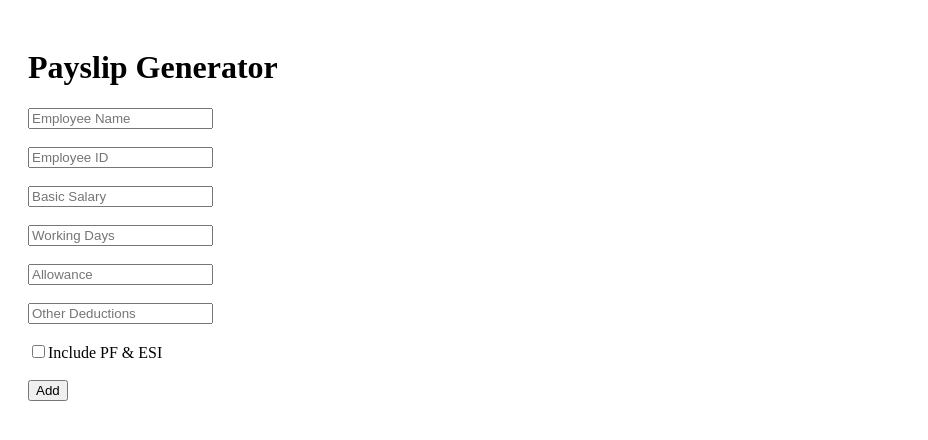
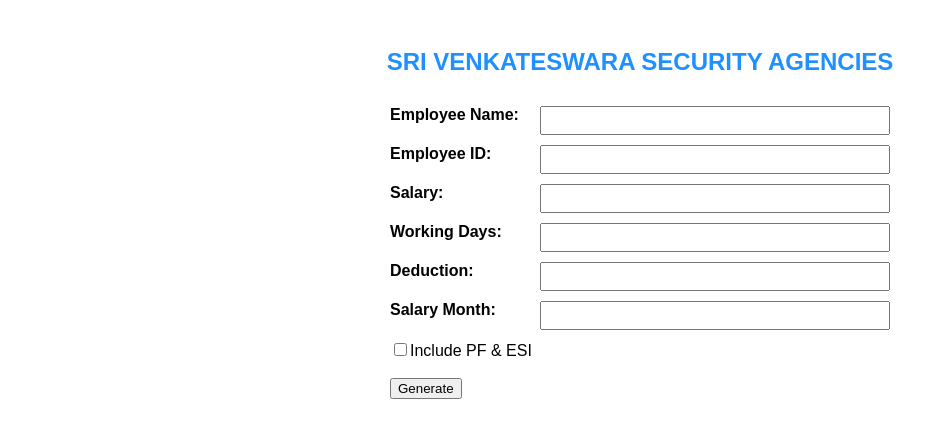
Before and after one commit to tejainturi14-creation/Payslip_app, a React (Create React App) app in the folder frontend/: page / in a window 1280 px wide. Shown: the top 440 px of the page, without its empty margins (0-928 px from the left). Built offline with nearby package versions, Linux system fonts and the light colour scheme.

Commit message:
Update App.js

```diff
--- a/frontend/src/App.js
+++ b/frontend/src/App.js
@@ -1,112 +1,195 @@
-import React, { useState } from "react";
+import React, { useState, useRef } from "react";
+import jsPDF from "jspdf";
+import html2canvas from "html2canvas";
 
 function App() {
-  const [name, setName] = useState("");
-  const [empId, setEmpId] = useState("");
-  const [basic, setBasic] = useState("");
-  const [days, setDays] = useState("");
-  const [allowance, setAllowance] = useState("");
-  const [deduction, setDeduction] = useState("");
-  const [includePF, setIncludePF] = useState(false);
+  const [form, setForm] = useState({
+    name: "",
+    empId: "",
+    salary: "",
+    days: "",
+    deduction: "",
+    salaryMonth: "",
+    includePF: false,
+  });
+
   const [result, setResult] = useState(null);
+  const payslipRef = useRef();
 
-  const handleAdd = (e) => {
-    e.preventDefault(); // 🔴 prevents page refresh
-
-    const basicNum = Number(basic);
-    const allowanceNum = Number(allowance);
-    const deductionNum = Number(deduction);
-
-    let pf = 0;
-    let esi = 0;
-
-    if (includePF) {
-      pf = basicNum * 0.12;
-      esi = basicNum * 0.0175;
-    }
-
-    const gross = basicNum + allowanceNum;
-    const totalDeduction = deductionNum + pf + esi;
-    const net = gross - totalDeduction;
-
-    setResult({
-      gross,
-      pf,
-      esi,
-      totalDeduction,
-      net,
+  const handleChange = (e) => {
+    const { name, value, type, checked } = e.target;
+    setForm({
+      ...form,
+      [name]: type === "checkbox" ? checked : value,
     });
   };
 
+  const handleGenerate = (e) => {
+    e.preventDefault();
+
+    const salary = Number(form.salary);
+    const deduction = Number(form.deduction);
+
+    const basic = salary * 0.4;
+    const hra = salary * 0.6;
+
+    let pfEmp = 0;
+    let esiEmp = 0;
+    let pfEmployer = 0;
+    let esiEmployer = 0;
+
+    if (form.includePF) {
+      pfEmp = basic * 0.12;
+      esiEmp = salary * 0.0075;
+      pfEmployer = basic * 0.12;
+      esiEmployer = salary * 0.0325;
+    }
+
+    const totalDeduction = deduction + pfEmp + esiEmp;
+    const net = salary - totalDeduction;
+
+    const round = (num) => Math.round(num * 100) / 100;
+
+    setResult({
+      basic: round(basic),
+      hra: round(hra),
+      pfEmp: round(pfEmp),
+      esiEmp: round(esiEmp),
+      pfEmployer: round(pfEmployer),
+      esiEmployer: round(esiEmployer),
+      totalDeduction: round(totalDeduction),
+      net: round(net),
+    });
+  };
+
+  const downloadPDF = async () => {
+    const canvas = await html2canvas(payslipRef.current, { scale: 2 });
+    const imgData = canvas.toDataURL("image/png");
+
+    const pdf = new jsPDF("p", "mm", "a4");
+    const imgProps = pdf.getImageProperties(imgData);
+    const pdfWidth = pdf.internal.pageSize.getWidth();
+    const pdfHeight = (imgProps.height * pdfWidth) / imgProps.width;
+
+    pdf.addImage(imgData, "PNG", 0, 0, pdfWidth, pdfHeight);
+    pdf.save("payslip.pdf");
+  };
+
   return (
-    <div style={{ padding: "20px" }}>
-      <h1>Payslip Generator</h1>
+    <div style={{ padding: "20px", fontFamily: "Arial" }}>
 
-      <form onSubmit={handleAdd}>
-        <input
-          placeholder="Employee Name"
-          value={name}
-          onChange={(e) => setName(e.target.value)}
-        /><br /><br />
+      {/* COMPANY HEADER ON FORM PAGE */}
+      <div style={{ textAlign: "center", marginBottom: "30px" }}>
+        <h2 style={{ color: "#1E90FF", fontWeight: "bold" }}>
+          SRI VENKATESWARA SECURITY AGENCIES
+        </h2>
+      </div>
 
-        <input
-          placeholder="Employee ID"
-          value={empId}
-          onChange={(e) => setEmpId(e.target.value)}
-        /><br /><br />
-
-        <input
-          placeholder="Basic Salary"
-          type="number"
-          value={basic}
-          onChange={(e) => setBasic(e.target.value)}
-        /><br /><br />
-
-        <input
-          placeholder="Working Days"
-          type="number"
-          value={days}
-          onChange={(e) => setDays(e.target.value)}
-        /><br /><br />
-
-        <input
-          placeholder="Allowance"
-          type="number"
-          value={allowance}
-          onChange={(e) => setAllowance(e.target.value)}
-        /><br /><br />
-
-        <input
-          placeholder="Other Deductions"
-          type="number"
-          value={deduction}
-          onChange={(e) => setDeduction(e.target.value)}
-        /><br /><br />
+      {/* FORM */}
+      <form onSubmit={handleGenerate} style={{ maxWidth: "500px", margin: "auto" }}>
+        {[
+          ["name", "Employee Name", "text"],
+          ["empId", "Employee ID", "text"],
+          ["salary", "Salary", "number"],
+          ["days", "Working Days", "number"],
+          ["deduction", "Deduction", "number"],
+          ["salaryMonth", "Salary Month", "text"],
+        ].map(([key, label, type]) => (
+          <div key={key} style={{ display: "flex", marginBottom: "10px" }}>
+            <label style={{ width: "150px", fontWeight: "bold" }}>{label}:</label>
+            <input
+              name={key}
+              type={type}
+              value={form[key]}
+              onChange={handleChange}
+              style={{ flex: 1, padding: "5px" }}
+            />
+          </div>
+        ))}
 
         <label>
           <input
             type="checkbox"
-            checked={includePF}
-            onChange={(e) => setIncludePF(e.target.checked)}
+            name="includePF"
+            checked={form.includePF}
+            onChange={handleChange}
           />
           Include PF & ESI
         </label>
 
         <br /><br />
 
-        <button type="submit">Add</button>
+        <button type="submit">Generate</button>
       </form>
 
+      {/* PAYSLIP */}
       {result && (
-        <div style={{ marginTop: "20px" }}>
-          <h2>Payslip</h2>
-          <p><strong>Name:</strong> {name}</p>
-          <p><strong>Employee ID:</strong> {empId}</p>
-          <p><strong>Gross Salary:</strong> {result.gross}</p>
-          <p><strong>PF:</strong> {result.pf}</p>
-          <p><strong>ESI:</strong> {result.esi}</p>
-          <p><strong>Total Deduction:</strong> {result.totalDeduction}</p>
-          <h3><strong>Net Salary: {result.net}</strong></h3>
+        <div style={{ marginTop: "30px", textAlign: "center" }}>
+          <div
+            ref={payslipRef}
+            style={{
+              padding: "20px",
+              border: "2px solid black",
+              maxWidth: "100%",
+              overflowX: "auto", // scroll if needed
+            }}
+          >
+            {/* COMPANY HEADER */}
+            <h2 style={{ color: "#1E90FF", fontWeight: "bold", marginBottom: "20px" }}>
+              SRI VENKATESWARA SECURITY AGENCIES
+            </h2>
+
+            {/* SALARY MONTH */}
+            <p style={{ fontWeight: "bold", marginBottom: "10px" }}>
+              Salary Month: {form.salaryMonth || "__________"}
+            </p>
+
+            {/* TABLE */}
+            <table
+              border="1"
+              width="100%"
+              cellPadding="5"
+              style={{ borderCollapse: "collapse", tableLayout: "fixed", fontSize: "14px" }}
+            >
+              <thead>
+                <tr>
+                  <th style={{ fontWeight: "bold" }}>EMP NAME</th>
+                  <th style={{ fontWeight: "bold" }}>ID</th>
+                  <th style={{ fontWeight: "bold" }}>SALARY</th>
+                  <th style={{ fontWeight: "bold" }}>DAYS</th>
+                  <th style={{ fontWeight: "bold" }}>BASIC</th>
+                  <th style={{ fontWeight: "bold" }}>HRA</th>
+                  <th style={{ fontWeight: "bold" }}>PF EMP</th>
+                  <th style={{ fontWeight: "bold" }}>ESI EMP</th>
+                  <th style={{ fontWeight: "bold" }}>PF EMPLOYER</th>
+                  <th style={{ fontWeight: "bold" }}>ESI EMPLOYER</th>
+                  <th style={{ fontWeight: "bold" }}>DEDUCTION</th>
+                  <th style={{ fontWeight: "bold" }}>NET</th>
+                </tr>
+              </thead>
+
+              <tbody>
+                <tr>
+                  <td style={{ fontWeight: "bold", wordWrap: "break-word" }}>{form.name}</td>
+                  <td>{form.empId}</td>
+                  <td>{form.salary}</td>
+                  <td>{form.days}</td>
+                  <td>{result.basic}</td>
+                  <td>{result.hra}</td>
+                  <td>{result.pfEmp}</td>
+                  <td>{result.esiEmp}</td>
+                  <td>{result.pfEmployer}</td>
+                  <td>{result.esiEmployer}</td>
+                  <td>{form.deduction}</td>
+                  <td>{result.net}</td>
+                </tr>
+              </tbody>
+            </table>
+          </div>
+
+          <br />
+
+          <button onClick={downloadPDF}>Download PDF</button>
         </div>
       )}
     </div>
```
